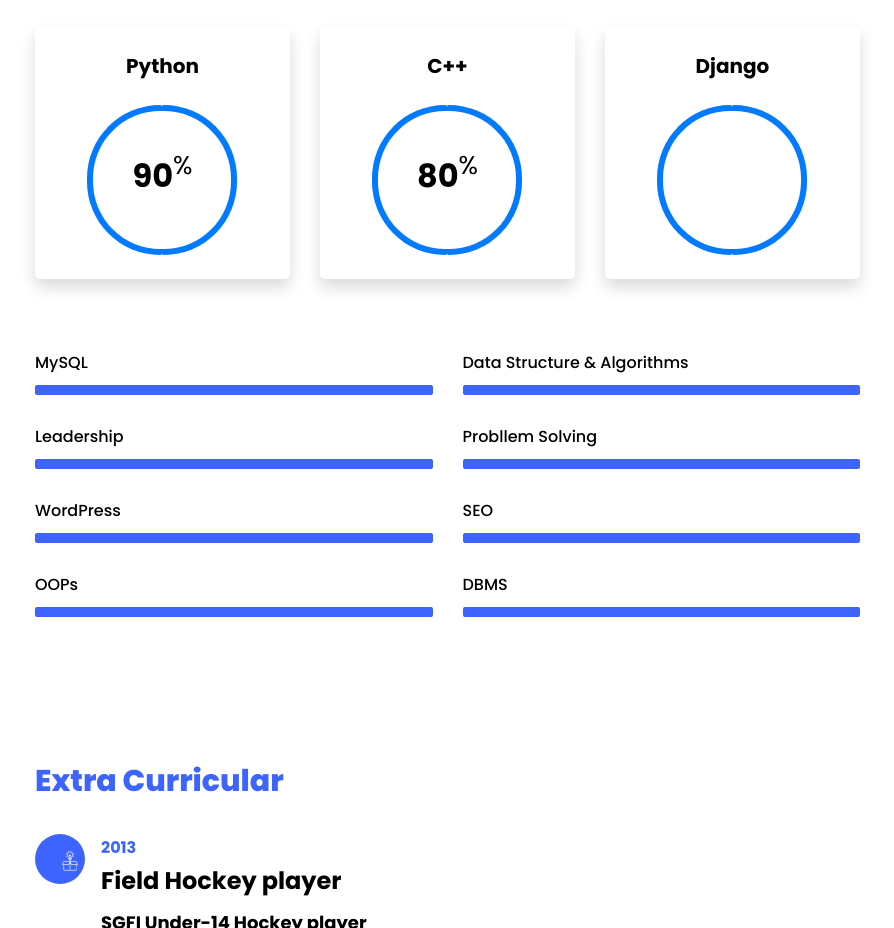
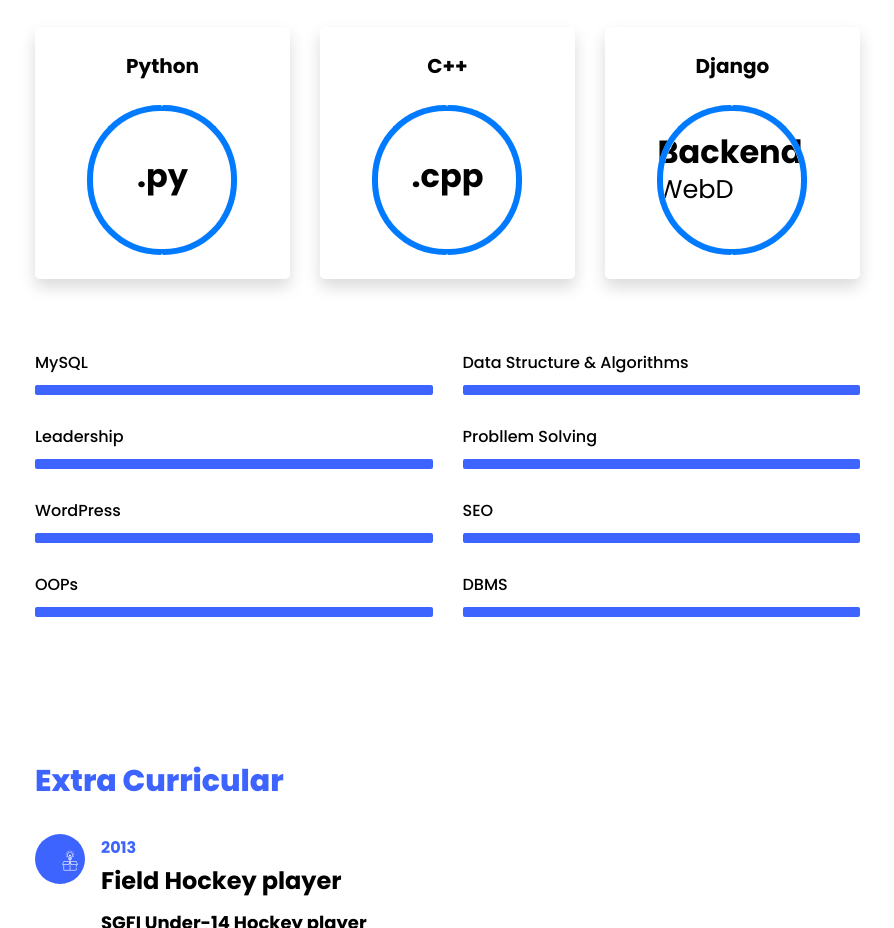
Before and after one commit to gauravcy19/gauravcy19.github.io, a plain HTML site: page index.html in a window 1280 px wide. Shown: the part 3365-4293 px from the top of the page, without its empty margins (335-1229 px from the left). Drawn offline with Linux system fonts and the light colour scheme; files whose address does not match are found by name.

Commit message:
Update index.html

```diff
--- a/index.html
+++ b/index.html
@@ -218,7 +218,7 @@
                         <span class="progress-bar border-primary"></span>
 						          </span>
 						          <div class="progress-value w-100 h-100 rounded-circle d-flex align-items-center justify-content-center">
-						            <div class="h2 font-weight-bold">90<sup class="small">%</sup></div>
+						            <div class="h2 font-weight-bold">.py<sup class="small"></sup></div>
 						          </div>
 						        </div>
 						        <!-- END -->
@@ -240,7 +240,7 @@
                         <span class="progress-bar border-primary"></span>
 						          </span>
 						          <div class="progress-value w-100 h-100 rounded-circle d-flex align-items-center justify-content-center">
-						            <div class="h2 font-weight-bold">80<sup class="small">%</sup></div>
+						            <div class="h2 font-weight-bold">.cpp<sup class="small"></sup></div>
 						          </div>
 						        </div>
 						        <!-- END -->
@@ -262,8 +262,8 @@
                         <span class="progress-bar border-primary"></span>
 						          </span>
 						          <div class="progress-value w-100 h-100 rounded-circle d-flex align-items-center justify-content-center">
-						            <!--<div class="h2 font-weight-bold">75<sup class="small">%</sup></div>-->
-								  <div class="icon-django"></div>
+						            <div class="h2 font-weight-bold">Backend <sup class="small">WebD</sup></div>
+
 
 						          </div>
 						        </div>
```
